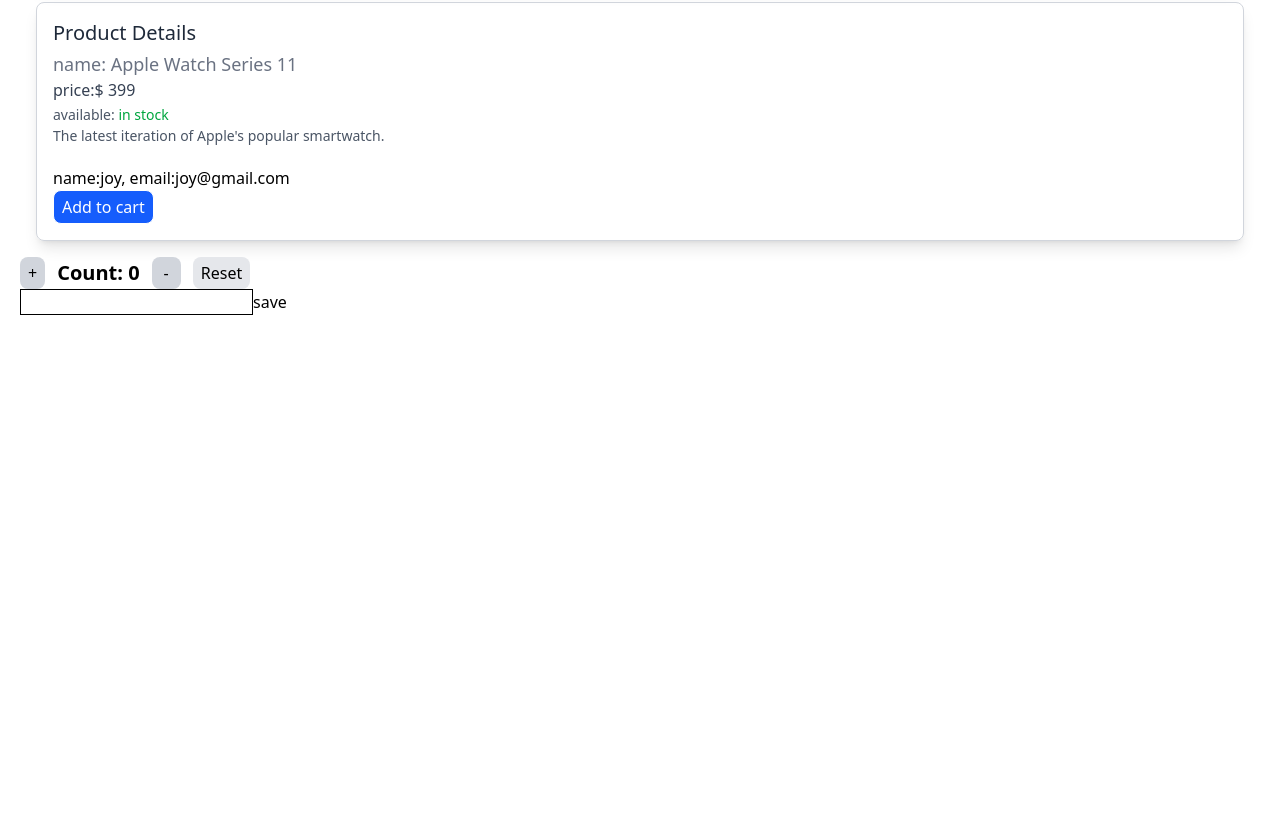
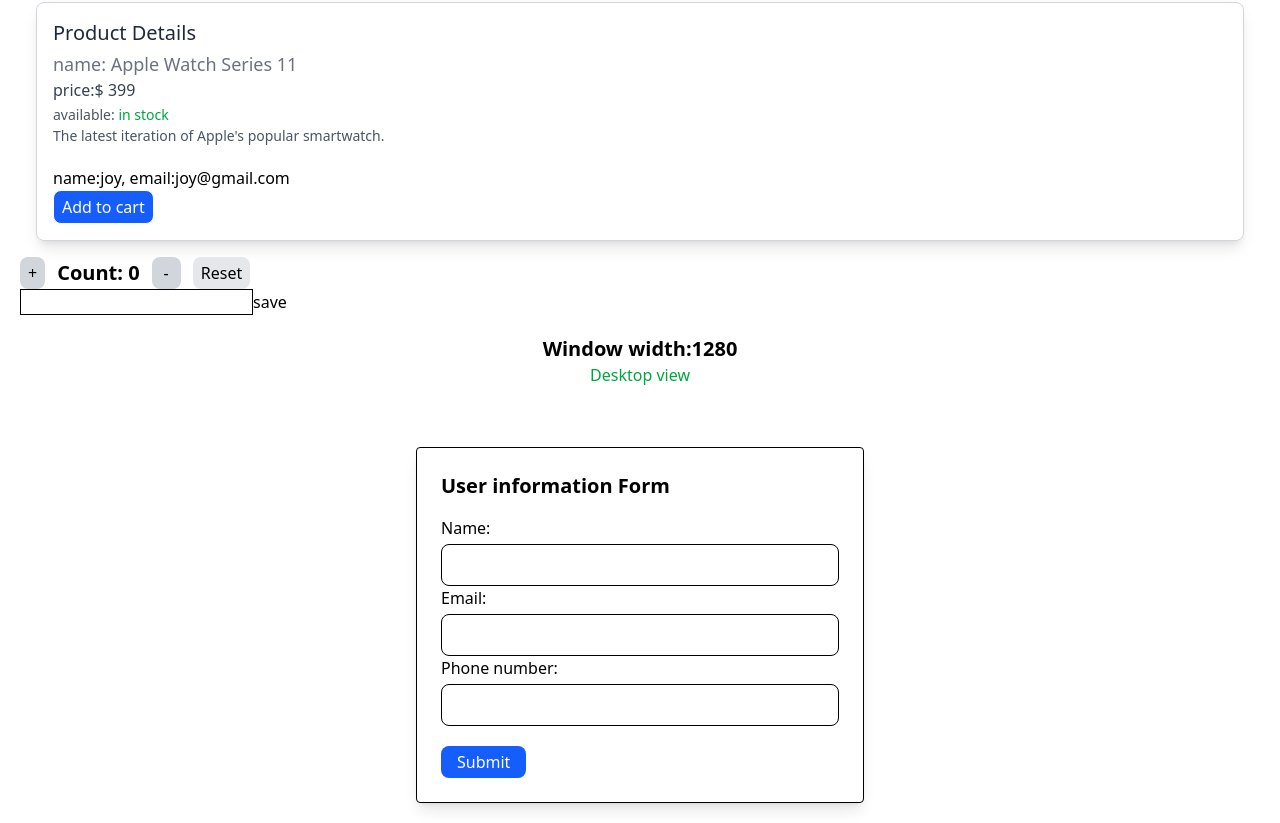
Before and after one commit to joy-mahmud/react-basics-class-project, a React (Vite) app: page / in a window 1280 px wide. Shown: the part 2361-3184 px from the top of the page. Before the commit the page ends 2696 px from the top, so only its background shows below. Built offline with nearby package versions, Linux system fonts and the light colour scheme.

Commit message:
custom hook , form handling

```diff
--- a/src/App.jsx
+++ b/src/App.jsx
@@ -8,10 +8,14 @@
 import { useEffect, useState } from 'react'
 import CounterUsingReducer from './components/CounterUsingReducer'
 import UseRefComponent from './components/useRefComponent'
+import UseWindowWidth from './hooks/UseWindowWidth'
+import FormHandle from './components/FormHandle'
 function App() {
   const [loading, setLoading] = useState(true)
   const [error, setError] = useState(null)
   const [productData, setProductData] = useState([])
+  const width = UseWindowWidth()
+  console.log('window width:', width)
   useEffect(() => {
     // fetch('data.json')
     //   .then(res => res.json())
@@ -49,10 +53,11 @@
       <h2 className='text-center font-bold text-xl'>Error fetching data</h2>
     )
   }
-  console.log(productData)
+  // console.log(productData)
 
   return (
     <div className='p-5'>
+
       <h2 className='text-center text-2xl font-semibold'>Product Details</h2>
 
       {/* <ProductCard name={productData1.name} price={productData1.price} isAvailable={productData1.inStock} onAddToCart={handleAddToCart}></ProductCard>
@@ -75,6 +80,15 @@
       <CounterUsingReducer />
       <UseRefComponent />
 
+      <div className='p-5 text-center'>
+        <h2 className='text-xl font-bold'>Window width:{width}</h2>
+        {
+          width < 768 ? (<p className='text-red-700'>Mobile view</p>) : (<p className='text-green-600'>Desktop view</p>)
+        }
+      </div>
+
+      <FormHandle />
+
     </div>
 
 
--- /dev/null
+++ b/src/components/FormHandle.jsx
@@ -0,0 +1,47 @@
+import React, { useState } from 'react'
+
+const FormHandle = () => {
+    const [submittedData, setSubmittedData] = useState(null)
+    const handleSubmit = (event) => {
+        event.preventDefault()
+        const name = event.target.name.value
+        const email = event.target.email.value
+        const phone = event.target.phone.value
+        setSubmittedData({ name: name, email: email, phone: phone })
+    }
+    return (
+        <div className='max-w-md mx-auto mt-10 p-6 border rounded shadow-lg'>
+            <h2 className='text-xl font-bold mb-4'>User information Form</h2>
+            <form onSubmit={handleSubmit} action=" space-y-y">
+                <div>
+                    <label className='block mb-1 font-medium'>Name:</label>
+                    <input type="text" name='name' className='w-full border p-2 rounded-lg' />
+                </div>
+                <div>
+                    <label className='block mb-1 font-medium'>Email:</label>
+                    <input type="email" name='email' className='w-full border p-2 rounded-lg' />
+                </div>
+
+                <div>
+                    <label className='block mb-1 font-medium'>Phone number:</label>
+                    <input type="number" name='phone' className='w-full border p-2 rounded-lg' />
+                </div>
+
+
+
+                <button type='submit' className='bg-blue-600 text-white px-4 py-1 rounded-lg mt-5'>Submit</button>
+            </form>
+            {
+                submittedData && <div className='mt-6 p-4 bg-green-100 border rounded'>
+                    <h3 className='font-semibold text-green-700'>Submitted info:</h3>
+                    <p><strong>Name:</strong>{submittedData.name}</p>
+                    <p><strong>Email:</strong>{submittedData.email}</p>
+                    <p><strong>Phone:</strong>{submittedData.phone}</p>
+                </div>
+            }
+
+        </div>
+    )
+}
+
+export default FormHandle
--- a/src/components/useRefComponent.jsx
+++ b/src/components/useRefComponent.jsx
@@ -1,4 +1,4 @@
-import React, { useRef, useState } from 'react'
+import React, { useRef, } from 'react'
 
 const UseRefComponent = () => {
     const inputRef = useRef(null)
--- /dev/null
+++ b/src/hooks/UseWindowWidth.jsx
@@ -0,0 +1,17 @@
+import React, { useEffect, useState } from 'react'
+
+const UseWindowWidth = () => {
+    const [width, setWidth] = useState(window.innerWidth)
+
+    useEffect(() => {
+        const handleResize = () => setWidth(window.innerWidth)
+        window.addEventListener('resize', handleResize)
+
+        // clean up
+        return () => window.removeEventListener('resize', handleResize)
+    }, [])
+
+    return width
+}
+
+export default UseWindowWidth
```
